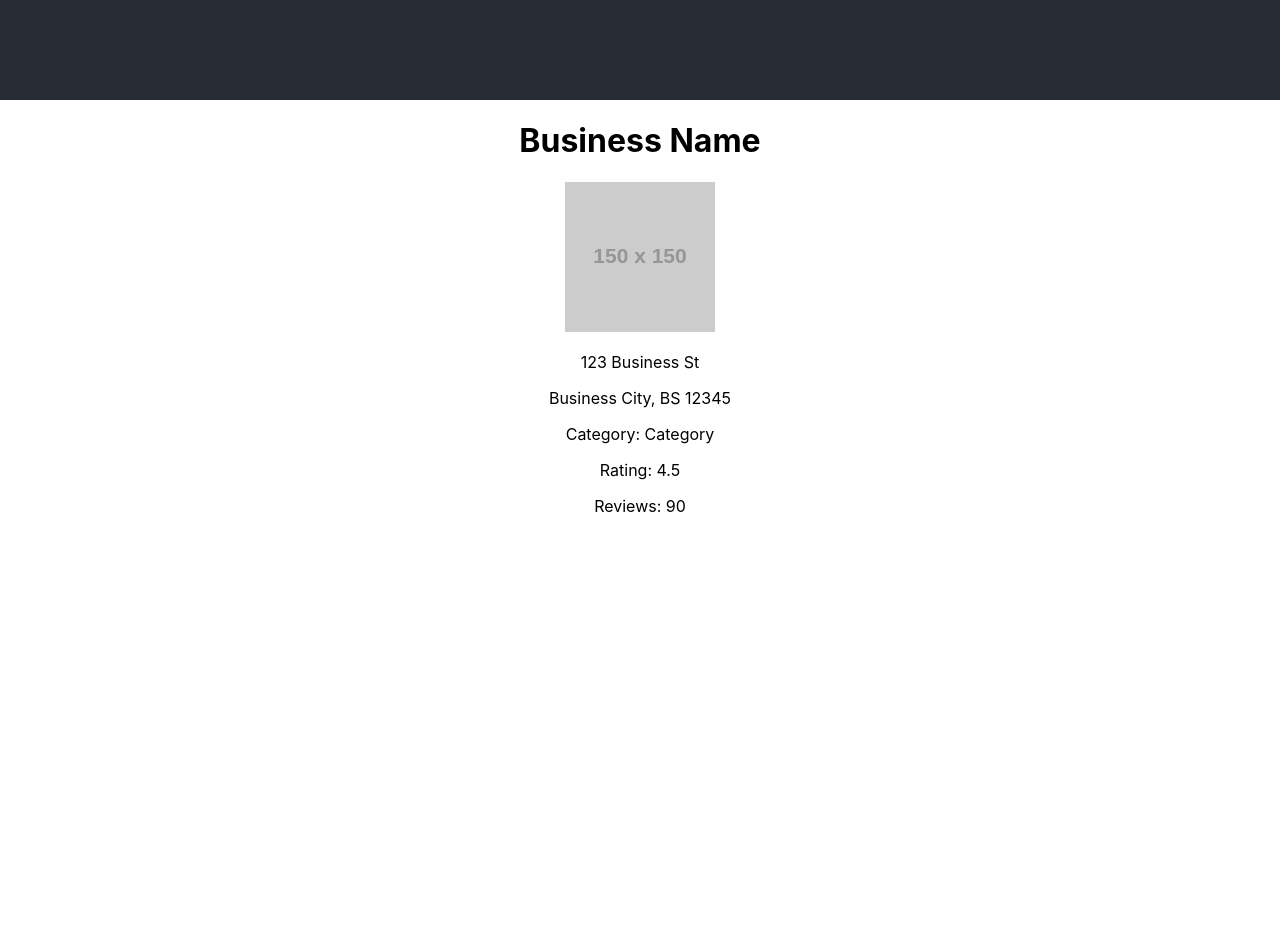
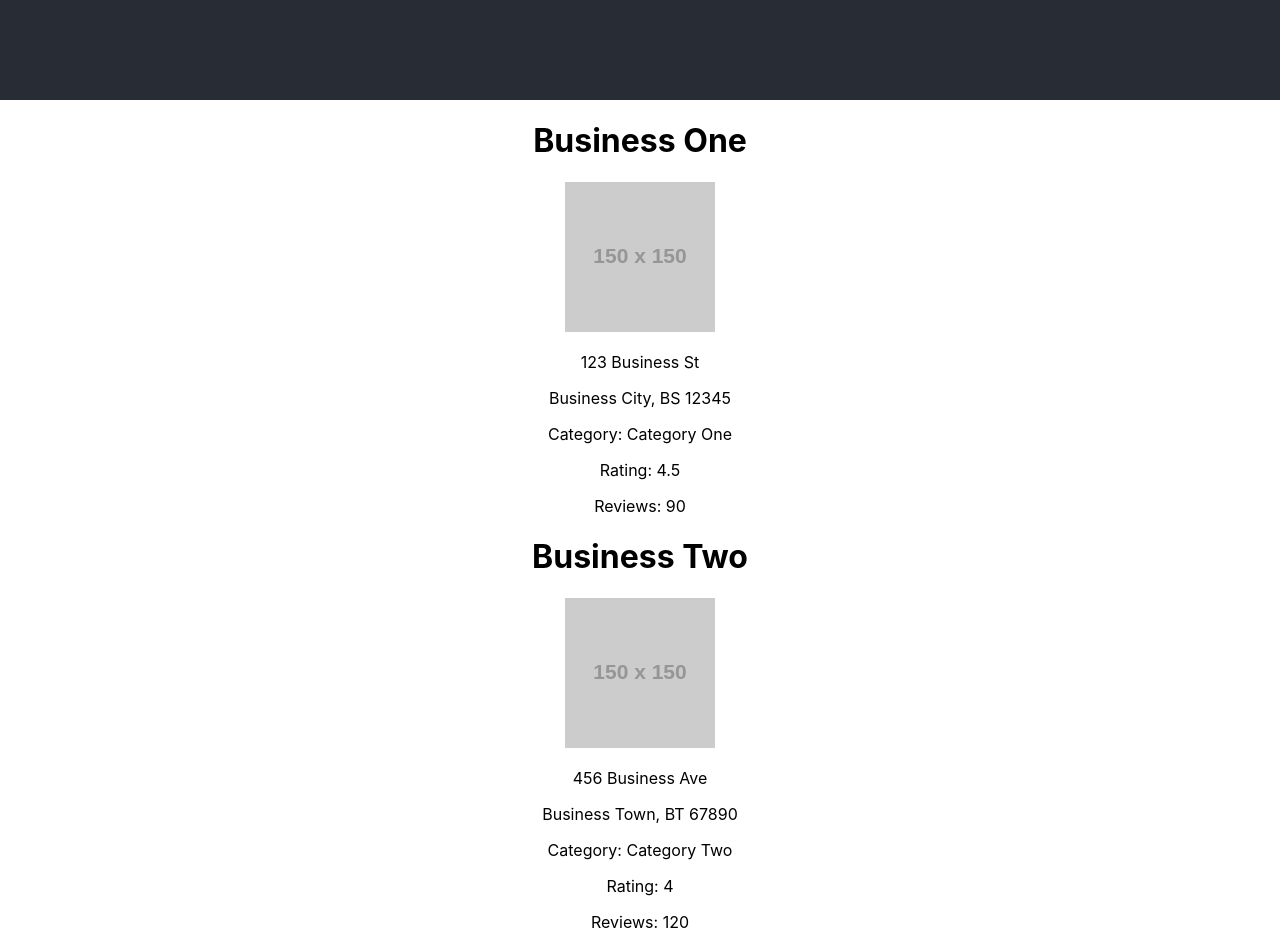
Before and after one commit to tams89/myfirstreactapp, a React (Create React App) app: page / in a window 1280 px wide. Shown: the part 700-1648 px from the top of the page. Before the commit the page ends 1232 px from the top, so only its background shows below. Built offline with nearby package versions, Linux system fonts and the light colour scheme.

Commit message:
Added & Integrationed Business List Comp.
- Shows list of business
- Changed file ext. to match correct React type

```diff
--- a/src/App.js
+++ b/src/App.js
@@ -1,7 +1,7 @@
 import React from 'react';
 import logo from './logo.svg';
 import './App.css';
-import Business from './components/Business';
+import BusinessList from './components/BusinessList';
 
 function App() {
   return (
@@ -9,9 +9,7 @@ function App() {
       <header className="App-header">
         <img src={logo} className="App-logo" alt="logo" />
       </header>
-      <div>
-        <Business />
-      </div>
+      <BusinessList />
     </div>
   );
 }
--- a/src/components/Business.js
+++ b/src/components/Business.jsx
@@ -1,19 +1,6 @@
 import React from 'react';
-import BusinessModel from '../models/Business';
 
-const business = new BusinessModel(
-    'https://via.placeholder.com/150',
-    'Business Name',
-    '123 Business St',
-    'Business City',
-    'BS',
-    '12345',
-    'Category',
-    4.5,
-    90
-);
-
-const Business = () => {
+const Business = ({ business }) => {
     return (
         <div>
             <h1>{business.name}</h1>
--- /dev/null
+++ b/src/components/BusinessList.jsx
@@ -0,0 +1,41 @@
+import React from 'react';
+import Business from './Business';
+import BusinessModel from '../models/Business';
+
+const businesses = [
+    new BusinessModel(
+        'https://via.placeholder.com/150',
+        'Business One',
+        '123 Business St',
+        'Business City',
+        'BS',
+        '12345',
+        'Category One',
+        4.5,
+        90
+    ),
+    new BusinessModel(
+        'https://via.placeholder.com/150',
+        'Business Two',
+        '456 Business Ave',
+        'Business Town',
+        'BT',
+        '67890',
+        'Category Two',
+        4.0,
+        120
+    ),
+    // Add more businesses as needed
+];
+
+const BusinessList = () => {
+    return (
+        <div>
+            {businesses.map((business, index) => (
+                <Business key={index} business={business} />
+            ))}
+        </div>
+    );
+};
+
+export default BusinessList;
```
